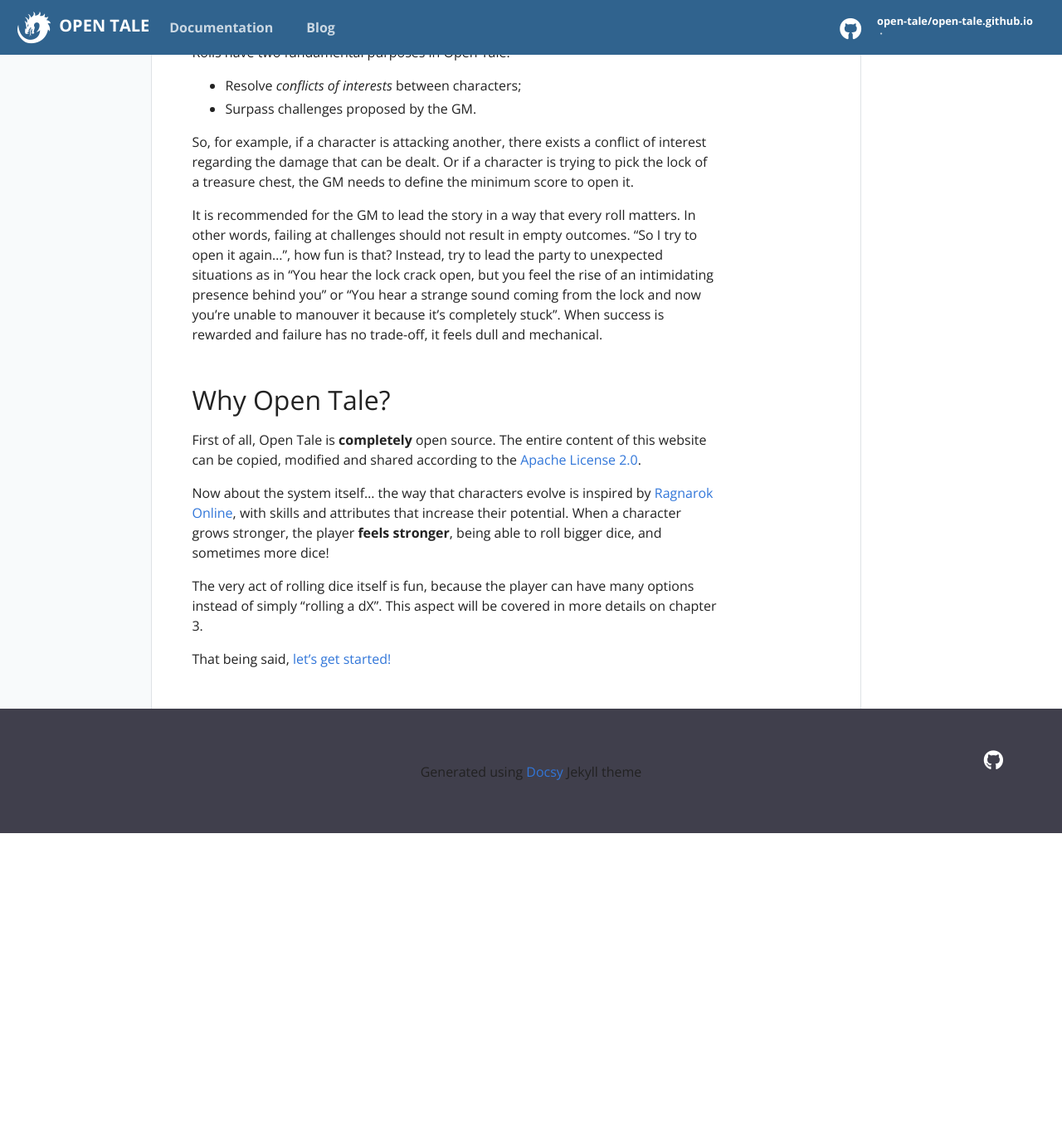
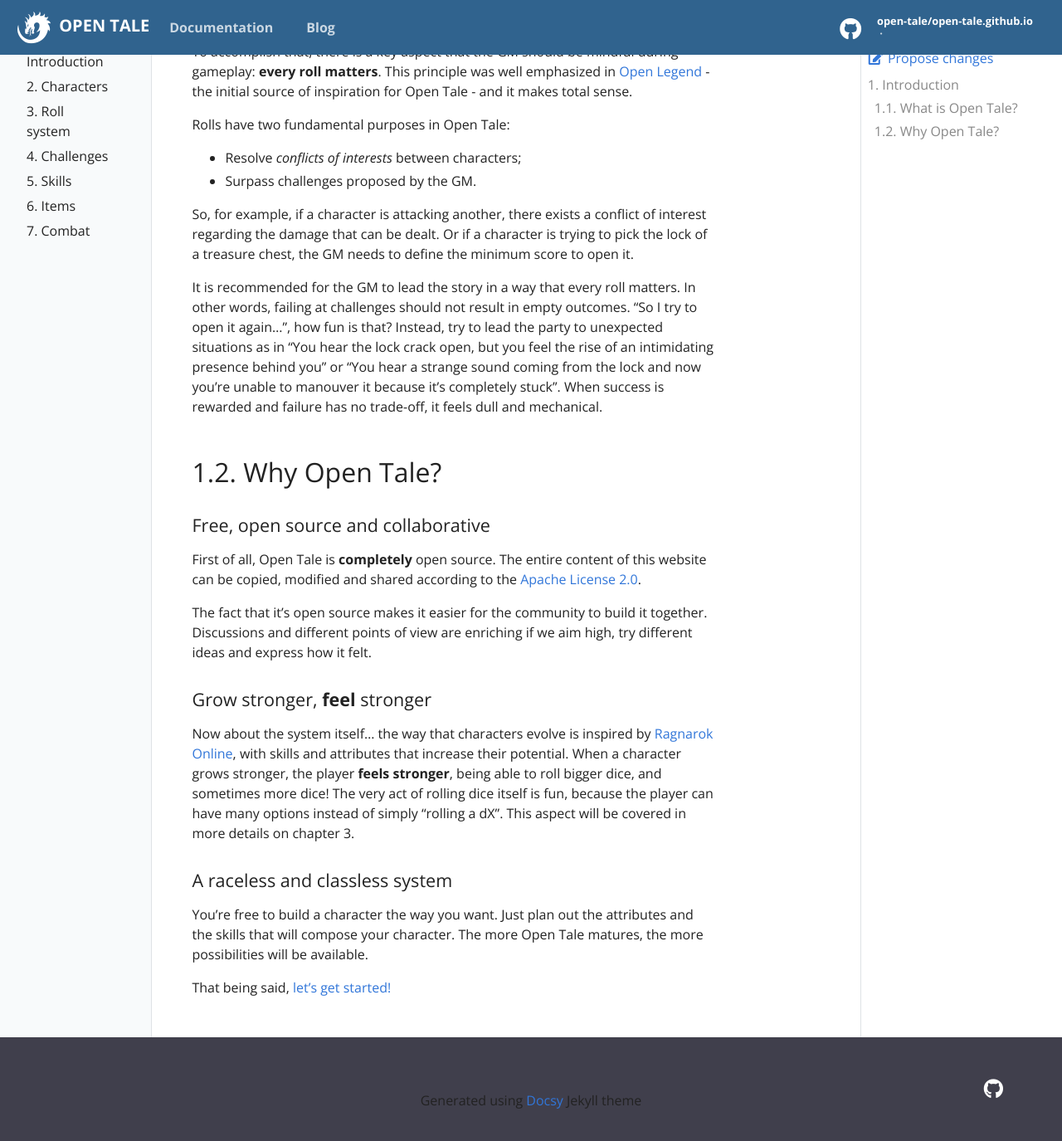
Before and after one commit to open-tale/open-tale.github.io, a Jekyll site: the page built from _docs/01-introduction.md, in a window 1280 px wide and 1400 px high, scrolled down 596 px. Shown: the top 1375 px of the window at 83% size. Built offline with Jekyll 4.4.1, drawn with Linux system fonts in a browser that asks for light colours; before the commit the page ends 1600 px from its top, so only the background shows below that; some of the changed text lies outside the part shown.

Commit message:
more content

```diff
--- a/_docs/01-introduction.md
+++ b/_docs/01-introduction.md
@@ -4,6 +4,8 @@ description: What is Open Tale really about?
 ---
 
 # 1. Introduction
+
+## 1.1. What is Open Tale?
 
 Open Tale is not a game per se... it's a system to build stories with. What this
 means is that the GM and the players are free to compose their own atmosphere.
@@ -47,20 +49,32 @@ the lock and now you're unable to manouver it because it's completely stuck".
 When success is rewarded and failure has no trade-off, it feels dull and
 mechanical.
 
-## Why Open Tale?
+## 1.2. Why Open Tale?
+
+#### Free, open source and collaborative
 
 First of all, Open Tale is **completely** open source. The entire content of
 this website can be copied, modified and shared according to the [Apache License
 2.0][apache].
 
+The fact that it's open source makes it easier for the community to build it
+together. Discussions and different points of view are enriching if we aim high,
+try different ideas and express how it felt.
+
+#### Grow stronger, **feel** stronger
+
 Now about the system itself... the way that characters evolve is inspired by
 [Ragnarok Online][ragnarok], with skills and attributes that increase their
 potential. When a character grows stronger, the player **feels stronger**, being
-able to roll bigger dice, and sometimes more dice!
+able to roll bigger dice, and sometimes more dice! The very act of rolling dice
+itself is fun, because the player can have many options instead of simply
+"rolling a dX". This aspect will be covered in more details on chapter 3.
 
-The very act of rolling dice itself is fun, because the player can have many
-options instead of simply "rolling a dX". This aspect will be covered in more
-details on chapter 3.
+#### A raceless and classless system
+
+You're free to build a character the way you want. Just plan out the attributes
+and the skills that will compose your character. The more Open Tale matures, the
+more possibilities will be available.
 
 That being said, [let's get started!](02-characters)
 
```
Also changed, not shown: _docs/05-skills.md (+1 -1 lines).
